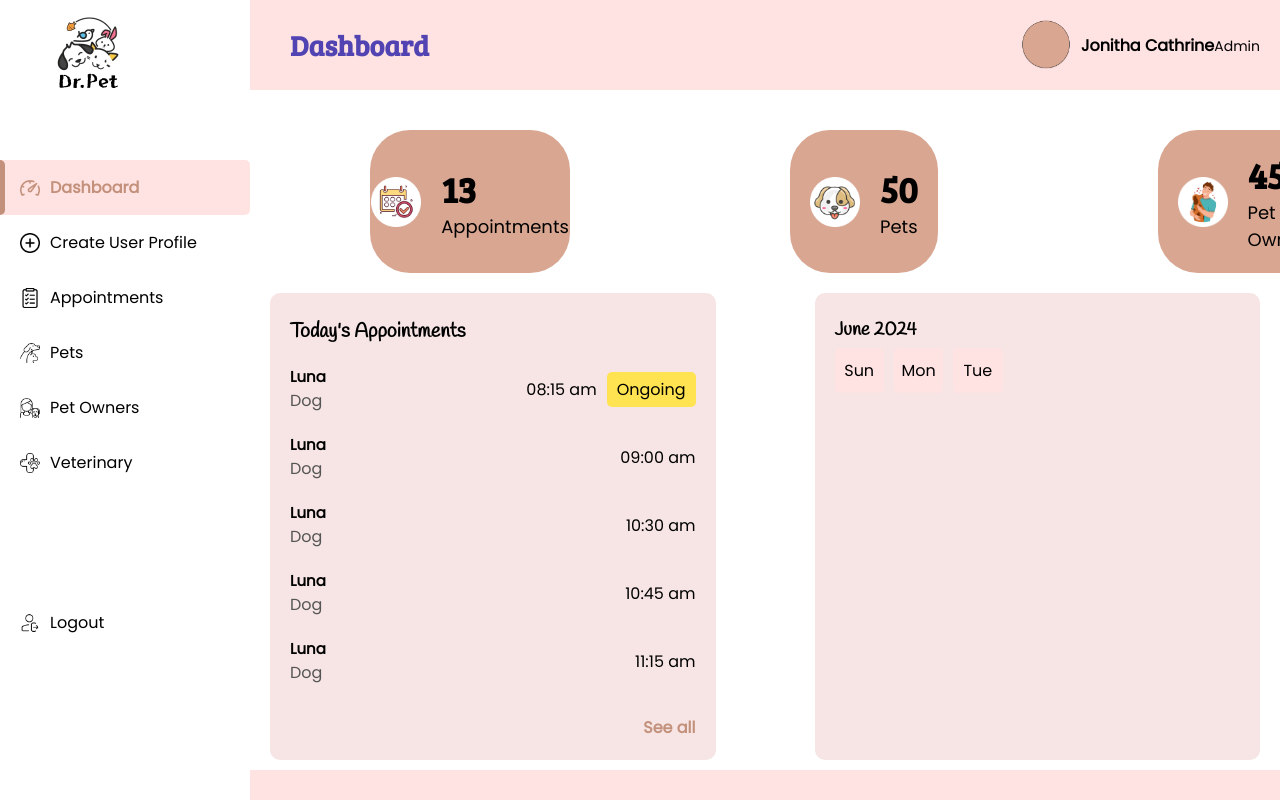
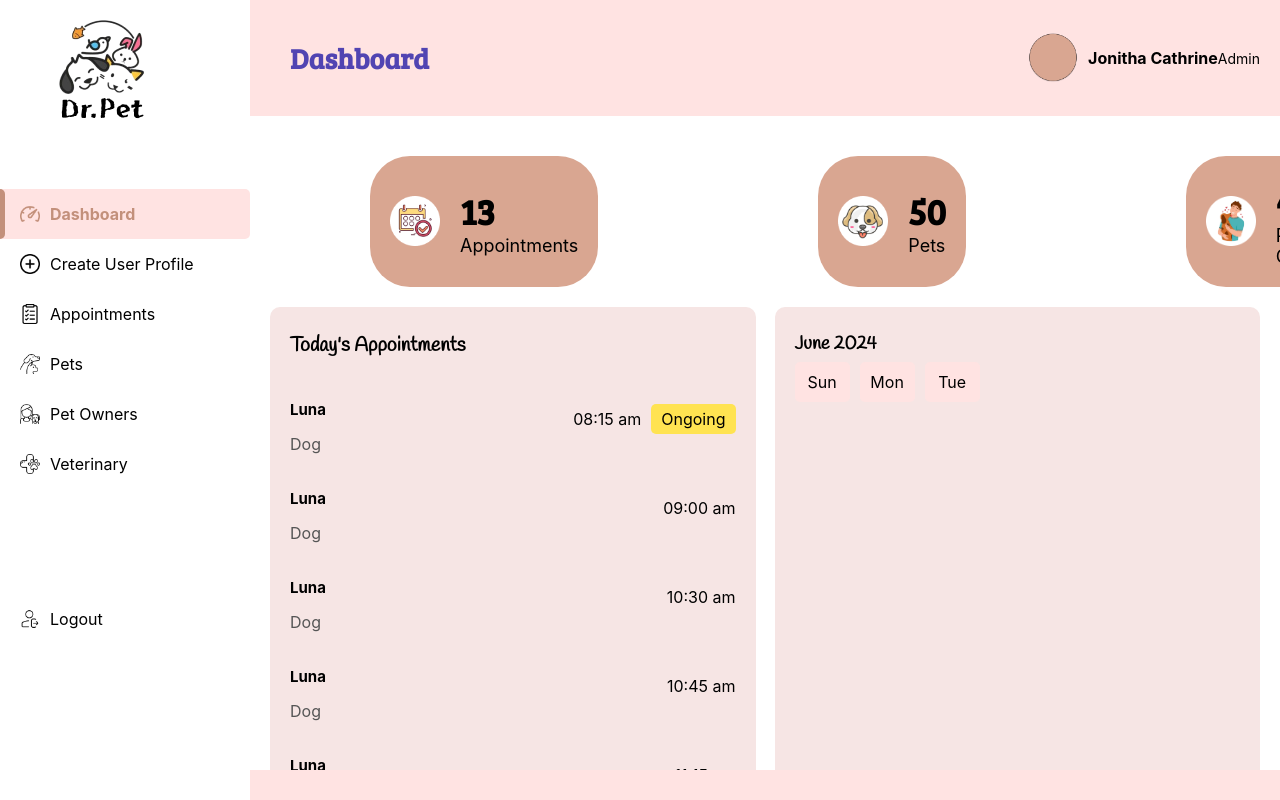
Before and after one commit to Thisu2002/rad-project, a React (Create React App) app in the folder rad-project/: page /admin in a window 1280 px wide. Built offline with nearby package versions, Linux system fonts and the light colour scheme.

Commit message:
rasha's merge

```diff
--- a/rad-project/src/Components/SideBar.js
+++ b/rad-project/src/Components/SideBar.js
@@ -19,7 +19,7 @@ const SideBar = () => {
                 <img src = {logo} alt="Dr.Pet Logo"/>
             </div>
 
-            <ul>
+            <ul className='sidebar-ul'>
                 <li className="active">
                     <img src={dashboardIcon} alt="Dashboard Icon" className="icon" />
                     Dashboard
--- a/rad-project/src/components/NavBar.js
+++ b/rad-project/src/components/NavBar.js
@@ -1,5 +1,5 @@
 import React from "react";
-import logo from "../images/logo.png";
+import logo from "../images/Logo.png";
 import user from "../images/user.png";
 import "../styles/NavBar.css";
 import { HashLink as Link } from "react-router-hash-link";
--- a/rad-project/src/pages/AdminDashboard.js
+++ b/rad-project/src/pages/AdminDashboard.js
@@ -1,6 +1,6 @@
 import React from 'react'
-import SideBar from '../Components/SideBar'
-import Dashboard from '../Components/Dashboard'
+import SideBar from '../components/SideBar'
+import Dashboard from '../components/Dashboard'
 
 const AdminDashboard = () => {
   return (
--- a/rad-project/src/styles/Dashboard.css
+++ b/rad-project/src/styles/Dashboard.css
@@ -1,9 +1,9 @@
-*{
+/* *{
     margin: 0;
     padding: 0;
     box-sizing: border-box;
     font-family: 'Poppins', sans-serif;
-}
+} */
 
 .dashboard-container {
     display: flex;
--- a/rad-project/src/styles/SideBar.css
+++ b/rad-project/src/styles/SideBar.css
@@ -1,9 +1,9 @@
-* {
+/* * {
     margin: 0;
     padding: 0;
     box-sizing: border-box;
     font-family: Arial, sans-serif;
-}
+} */
 
 .sidebar {
     width: 250px;
@@ -26,12 +26,12 @@
     cursor: pointer;
 }
 
-ul {
+.sidebar-ul {
     list-style: none;
     padding: 20px 0;
 }
 
-ul li {
+.sidebar-ul li {
     display: flex;
     align-items: center;
     padding: 15px 0;
@@ -41,30 +41,30 @@ ul li {
 }
 
 
-ul li:hover {
+.sidebar-ul li:hover {
     background-color: #fff1f0;
     border-radius: 0 5px 5px 0;
 }
 
-ul li img.icon {
+.sidebar-ul li img.icon {
     width: 20px;
     height: 20px;
     margin-right: 10px;
     margin-left: 20px;
 }
 
-ul li.active {
+.sidebar-ul li.active {
     font-weight: bold;
     color: #C3907B;
     background-color:#FFE3E2;
     border-radius: 0 5px 5px 0;
 }
 
-ul li.active:hover {
+.sidebar-ul li.active:hover {
     background-color: #FFE3E2; /* Keeps the active item's background color the same on hover */
 }
 
-ul li.active::before {
+.sidebar-ul li.active::before {
     content: '';
     position: absolute;
     left: 0;
```
Also changed, not shown: rad-project/src/images/logo.png.
